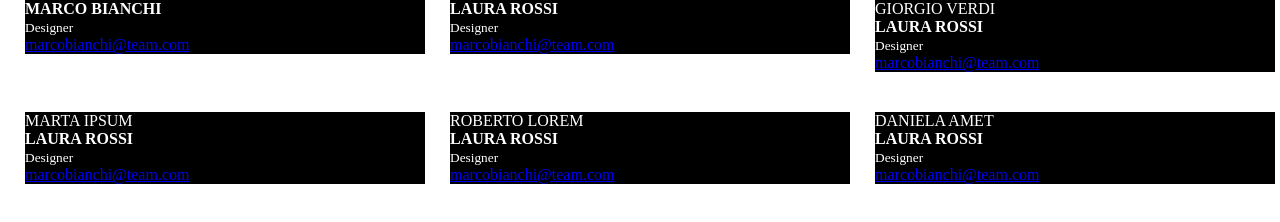
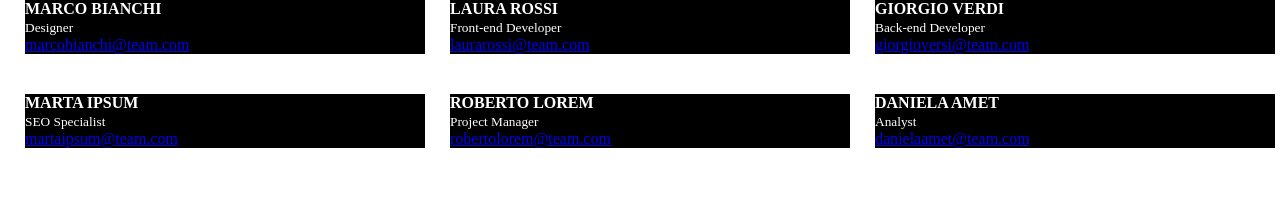
Before and after one commit to Iunora93/html-css-float-cards, a plain HTML site: page index.html in a window 1280 px wide. Drawn offline with Linux system fonts and the light colour scheme.

Commit message:
modifiche info box

```diff
--- a/index.html
+++ b/index.html
@@ -21,41 +21,41 @@
         <!--Secondo box-->
         <div class="box box-2">
             <h4>LAURA ROSSI</h4>
-            <small>Designer</small> <br>
-            <a href="mailto:someone@yoursite.com">marcobianchi@team.com</a>
+            <small>Front-end Developer</small> <br>
+            <a href="mailto:someone@yoursite.com">laurarossi@team.com</a>
         </div>
         <!--/Secondo box-->
 
         <!--Terzo box-->
-        <div class="box box-3">GIORGIO VERDI
-            <h4>LAURA ROSSI</h4>
-            <small>Designer</small> <br>
-            <a href="mailto:someone@yoursite.com">marcobianchi@team.com</a>
+        <div class="box box-3">
+            <h4>GIORGIO VERDI</h4>
+            <small>Back-end Developer</small> <br>
+            <a href="mailto:someone@yoursite.com">giorgioversi@team.com</a>
         </div>
         <!--/Terzo box-->
 
         <!--Quarto box-->
-        <div class="box box-4">MARTA IPSUM
-            <h4>LAURA ROSSI</h4>
-            <small>Designer</small> <br>
-            <a href="mailto:someone@yoursite.com">marcobianchi@team.com</a>
+        <div class="box box-4">
+            <h4>MARTA IPSUM</h4>
+            <small>SEO Specialist</small> <br>
+            <a href="mailto:someone@yoursite.com">martaipsum@team.com</a>
         </div>
         <!--/Quarto box-->
 
         <!--Quinto box-->
-        <div class="box box-5">ROBERTO LOREM
-            <h4>LAURA ROSSI</h4>
-            <small>Designer</small> <br>
-            <a href="mailto:someone@yoursite.com">marcobianchi@team.com</a>
+        <div class="box box-5">
+            <h4>ROBERTO LOREM</h4>
+            <small>Project Manager</small> <br>
+            <a href="mailto:someone@yoursite.com">robertolorem@team.com</a>
         </div>
         <!--/Quinto box-->
 
 
         <!--Sesto box-->
-        <div class="box box-6">DANIELA AMET
-            <h4>LAURA ROSSI</h4>
-            <small>Designer</small> <br>
-            <a href="mailto:someone@yoursite.com">marcobianchi@team.com</a>
+        <div class="box box-6">
+            <h4>DANIELA AMET</h4>
+            <small>Analyst</small> <br>
+            <a href="mailto:someone@yoursite.com">danielaamet@team.com</a>
         </div>
         <!--/Sesto box-->
 
```
